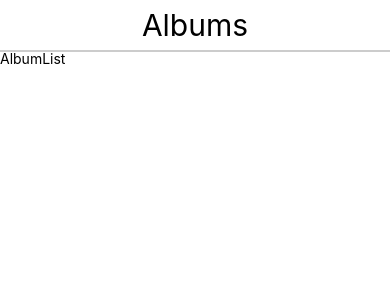
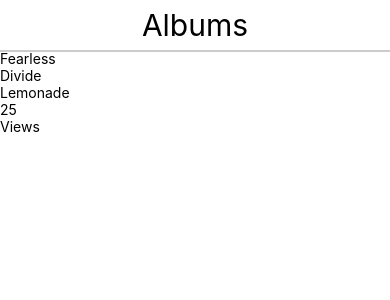
Before and after one commit to kikani-parth/album, a React Native app: screen / in a window 390 px wide. Shown: the top 300 px of the page. Built offline with nearby package versions, Linux system fonts and the light colour scheme.

Commit message:
refactor AlbumList into a class component

```diff
--- a/src/components/AlbumList.js
+++ b/src/components/AlbumList.js
@@ -1,13 +1,26 @@
-import React from 'react';
+import React, { Component } from 'react';
 import { View, Text, StyleSheet } from 'react-native';
+import * as data from '../../assets/albums.json';
 
-const AlbumList = () => {
-  return (
-    <View>
-      <Text>AlbumList</Text>
-    </View>
-  );
-};
+class AlbumList extends Component {
+  state = { albums: [] };
+
+  componentDidMount() {
+    this.setState({ albums: data.albums });
+  }
+
+  renderAlbums() {
+    return this.state.albums.map((album) => (
+      <Text key={album.title}>{album.title}</Text>
+    ));
+  }
+
+  render() {
+    console.log(this.state);
+
+    return <View>{this.renderAlbums()}</View>;
+  }
+}
 
 const styles = StyleSheet.create({});
 
```
